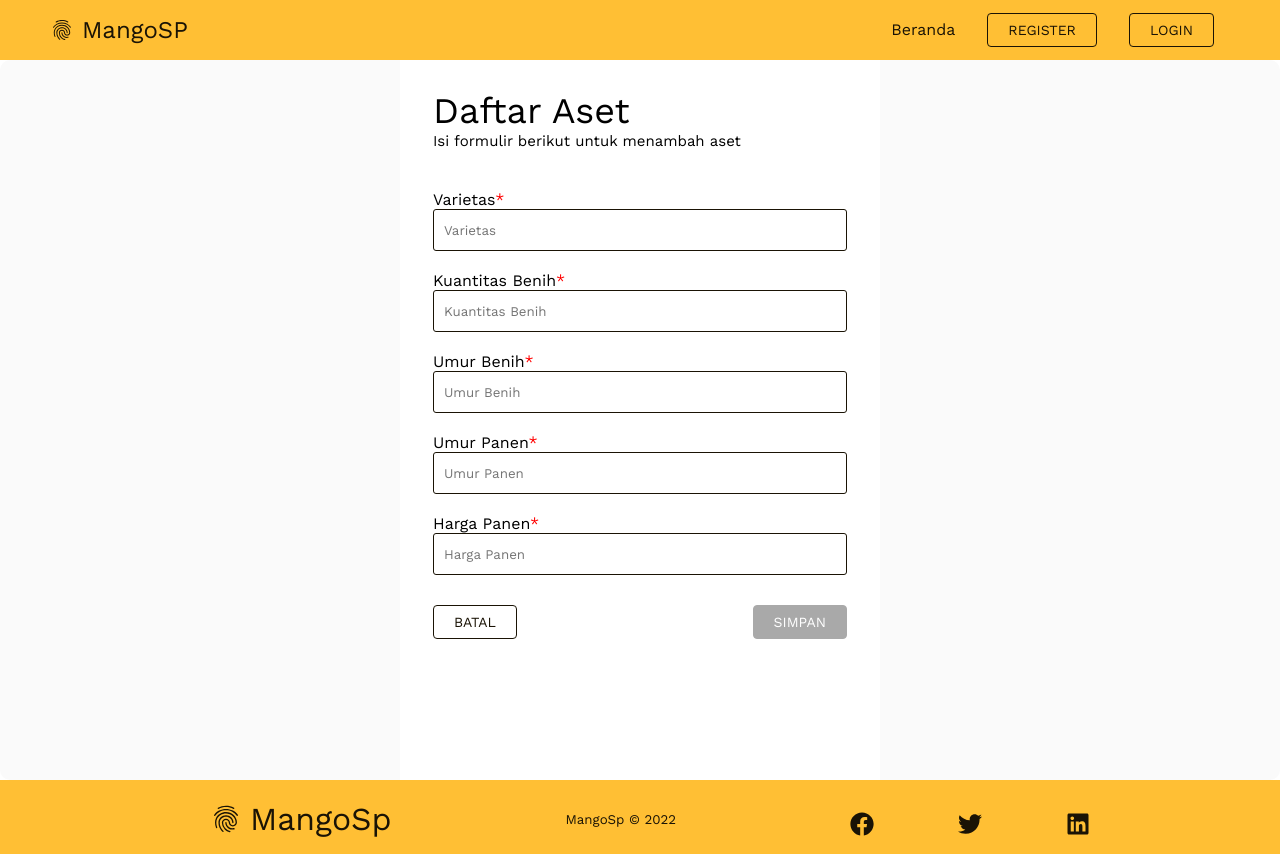
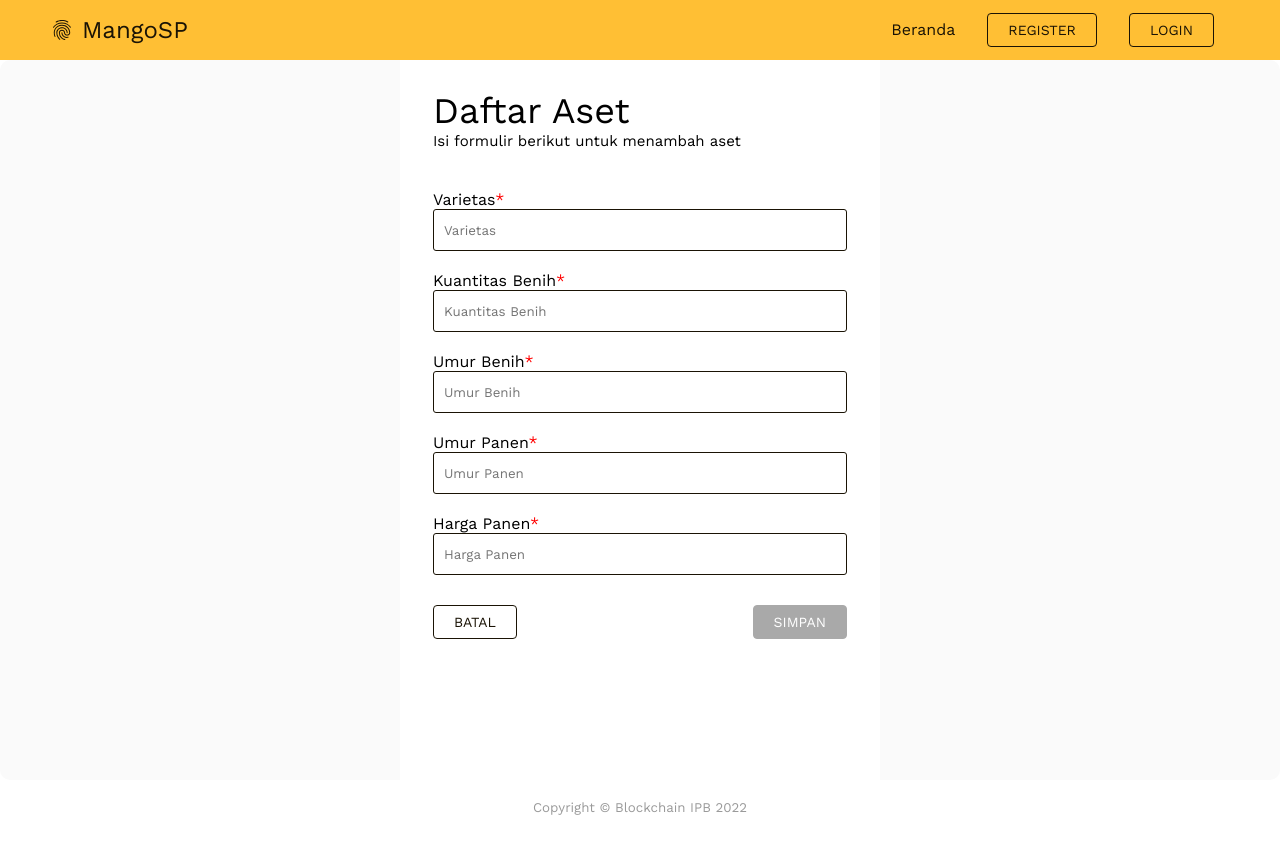
Before and after one commit to sabrinadizam21/fe-mangosp-blockchain, a React (Create React App) app: page /aset/daftaraset in a window 1280 px wide. After the commit the page ends 831 px from the top, so only its background shows below. Built offline with nearby package versions, Linux system fonts and the light colour scheme.

Commit message:
update footer

```diff
--- a/src/pages/Footer/Footer.css
+++ b/src/pages/Footer/Footer.css
@@ -1,57 +1,32 @@
 .footer-container {
-    background-color: #FFBF34;
+    background-color: transparent;
     display: flex;
     flex-direction: column;
     justify-content: center;
     align-items: center;
   }
 
-  /* Social Icons */
-  .social-icon-link {
-    color: #1A1305;
-    font-size: 24px;
-  }
-
-  .social-media {
+  .footer-wrapper {
     max-width: 1000px;
     width: 100%;
   }
 
-  .social-media-wrap {
+  .footer-section {
     display: flex;
-    justify-content: space-between;
+    justify-content: center;
     align-items: center;
     width: 90%;
     max-width: 1000px;
     margin: 20px auto 0 auto;
   }
 
-  .social-icons {
-    display: flex;
-    justify-content: space-between;
-    align-items: center;
-    width: 240px;
-  }
-
-  .social-logo {
-    color: #1A1305;
-    justify-self: start;
-    margin-left: 20px;
-    cursor: pointer;
-    text-decoration: none;
-    font-size: 2rem;
-    display: flex;
-    align-items: center;
-    margin-bottom: 16px;
-  }
-
-  .website-rights {
-    color: #1A1305;
+  small {
+    color: #9A9A9A;
     margin-bottom: 16px;
   }
 
   @media screen and (max-width: 820px) {
-    .social-media-wrap {
+    .footer-section {
       flex-direction: column;
     }
   }
--- a/src/pages/Footer/Footer.js
+++ b/src/pages/Footer/Footer.js
@@ -1,50 +1,12 @@
 import React from 'react';
 import './Footer.css';
-import { Link } from 'react-router-dom';
-import { MdFingerprint } from 'react-icons/md';
-import {FaFacebook, FaTwitter, FaLinkedin} from 'react-icons/fa'
 
 function Footer() {
   return (
     <div className='footer-container'>
-      <section className='social-media'>
-        <div className='social-media-wrap'>
-          <div className='footer-logo'>
-            <Link to='/' className='social-logo'>
-              <MdFingerprint className='navbar-icon' />
-              MangoSp
-            </Link>
-          </div>
-          <small className='website-rights'>MangoSp © 2022</small>
-          <div className='social-icons'>
-            <Link
-              className='social-icon-link'
-              to='/'
-              target='_blank'
-              aria-label='Kementan'
-            >
-              <FaFacebook />
-              {/* <img src="/kementan.png" alt="kementan" href='https://www.pertanian.go.id/' className='logo' /> */}
-            </Link>
-            <Link
-              className='social-icon-link'
-              to='/'
-              target='_blank'
-              aria-label='IPB'
-            >
-              <FaTwitter />
-              {/* <img src="ipb-logo.png" alt="ipb" href='https://ipb.ac.id/' className='logo'/> */}
-            </Link>
-            <Link
-              className='social-icon-link'
-              to='/'
-              target='_blank'
-              aria-label='Arung'
-            >
-              <FaLinkedin />
-              {/* <img src="arung-logo.png" alt="arung" className='logo'/> */}
-            </Link>
-          </div>
+      <section className='footer-wrapper'>
+        <div className='footer-section'>
+          <small>Copyright © Blockchain IPB 2022</small>
         </div>
       </section>
     </div>
```
